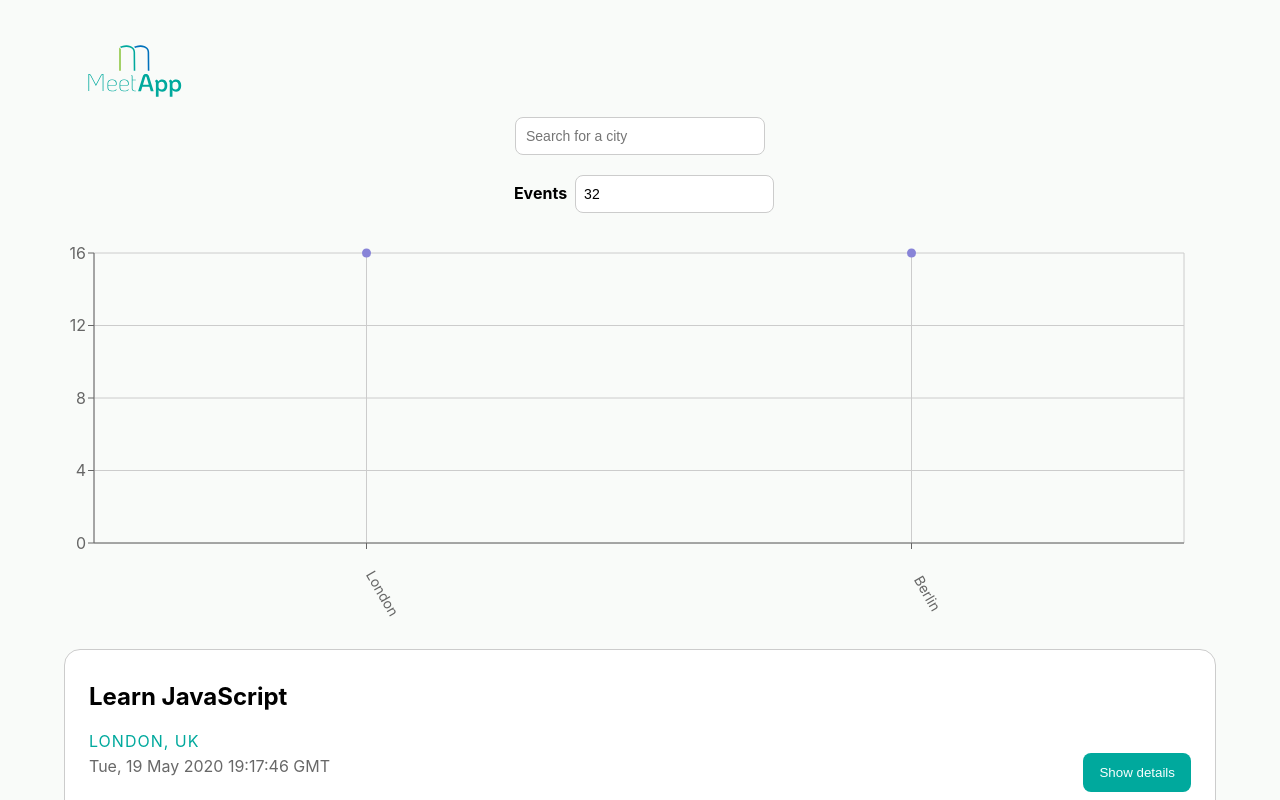
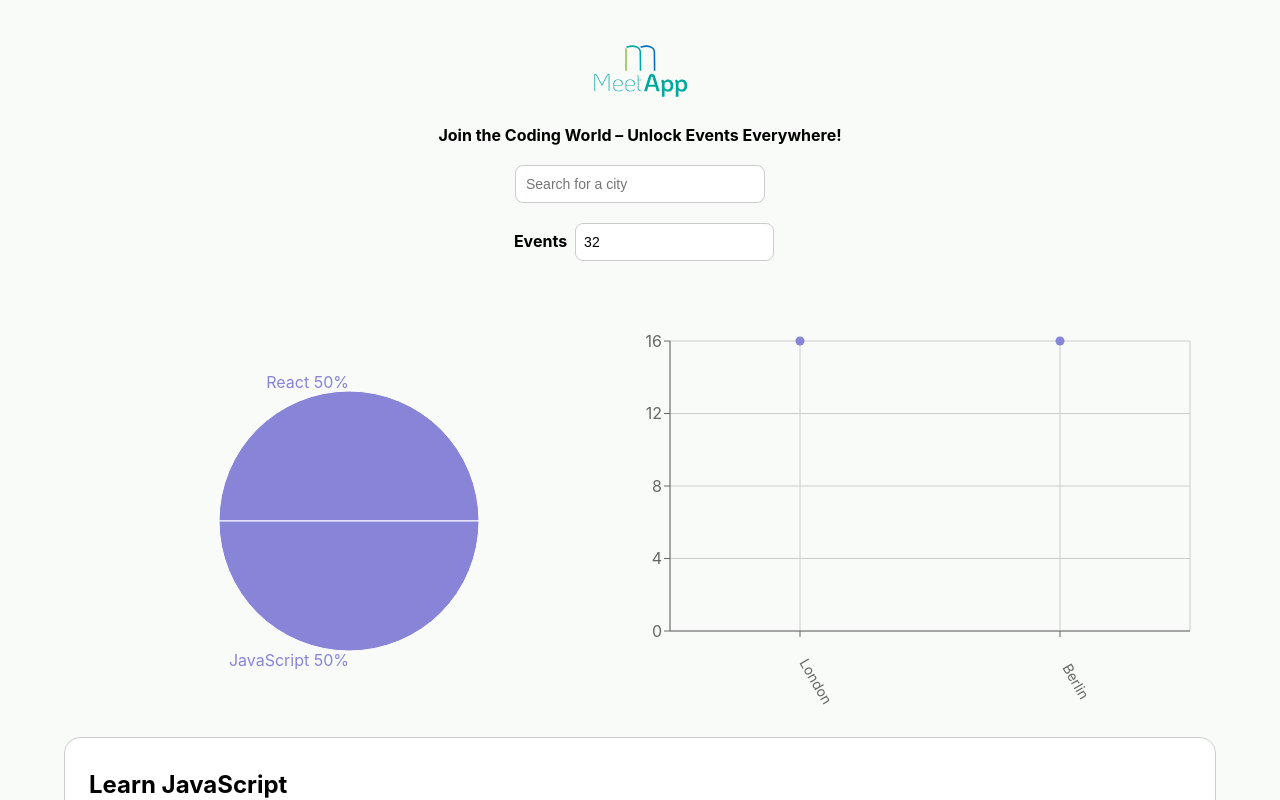
Before and after one commit to alionaterguta/meet, a React (Create React App) app: page / in a window 1280 px wide. Shown: the top 800 px of the page. Built offline with nearby package versions, Linux system fonts and the light colour scheme; what atatus-spa would draw is missing.

Commit message:
Event chart added // styling

```diff
--- a/src/App.css
+++ b/src/App.css
@@ -18,6 +18,10 @@ h4 {
   margin: 8px;
   color: black;
 }
+.slogan {
+  text-align: center;
+  margin: 8px 10px 20px;
+}
 #number-of-events {
   padding: 8px 8px;
   border-radius: 8px;
@@ -27,12 +31,21 @@ h4 {
   line-height: 20px;
   align-self: center;
   height: 38px;
-  margin-bottom: 20px;
+  margin-bottom: 60px;
 }
-
 p {
   margin: 5px 0;
 }
+.charts-container {
+  display: grid;
+  grid-template-columns: 1fr 1fr;
+}
+@media (max-width: 768px) {
+  .charts-container {
+    grid-template-columns: 1fr;
+  }
+}
+
 .eventLocation {
   letter-spacing: 1px;
   text-transform: uppercase;
@@ -66,6 +79,10 @@ input[type="text"] {
   flex-direction: column;
   margin: auto;
   position: relative;
+}
+img {
+  display: block;
+  margin: 0 auto;
 }
 
 .suggestions {
@@ -118,6 +135,20 @@ input[type="text"] {
   background-color: #00a99d;
   color: #f9fefe;
 }
+@media (max-width: 768px) {
+  .details-btn {
+    position: static;
+    text-align: center;
+  }
+  .eventDetails {
+    padding: 10px 0;
+  }
+}
+@media (min-width: 768px) {
+  .details-btn {
+    margin-top: 20px;
+  }
+}
 .alerts-container {
   position: fixed;
   top: 0px;
--- a/src/App.js
+++ b/src/App.js
@@ -8,13 +8,14 @@ import { InfoAlert } from "./components/Alert";
 import { ErrorAlert } from "./components/Alert";
 import { WarningAlert } from "./components/Alert";
 import CityEventsChart from "./components/CityEventsChart";
+import EventGenresChart from "./components/EventGenresChart";
 
 const App = () => {
   const [events, setEvents] = useState([]);
   const [currentNOE, setCurrentNOE] = useState(32);
   const [allLocations, setAllLocations] = useState([]);
   const [currentCity, setCurrentCity] = useState("See all cities");
-  const [infoAlert, setInfoAlert] = useState(""); // represent the text that’s displayed in the info alert.
+  const [infoAlert, setInfoAlert] = useState("");
   const [errorAlert, setErrorAlert] = useState("");
   const [warningAlert, setWarningAlert] = useState("");
 
@@ -56,7 +57,10 @@ const App = () => {
         setCurrentNOE={setCurrentNOE}
         setErrorAlert={setErrorAlert}
       />
-      <CityEventsChart allLocations={allLocations} events={events} />
+      <div className="charts-container">
+        <EventGenresChart events={events} />
+        <CityEventsChart allLocations={allLocations} events={events} />
+      </div>
       <EventList events={events} />
     </div>
   );
--- a/src/api.js
+++ b/src/api.js
@@ -23,7 +23,6 @@ const checkToken = async (accessToken) => {
   return result;
 };
 
-// fetch the list of all events
 export const getEvents = async () => {
   if (window.location.href.startsWith("http://localhost")) {
     return mockData;
--- a/src/components/CityEventsChart.js
+++ b/src/components/CityEventsChart.js
@@ -10,6 +10,7 @@ import {
 } from "recharts";
 
 const CityEventsChart = ({ allLocations, events }) => {
+  console.log("AllLocations", allLocations);
   const [data, setData] = useState([]);
 
   useEffect(() => {
@@ -42,6 +43,7 @@ const CityEventsChart = ({ allLocations, events }) => {
           type="category"
           dataKey="city"
           name="City"
+          allowDecimals={false}
           angle={60}
           interval={0}
           tick={{ dx: 20, dy: 40, fontSize: 14 }}
--- a/src/components/CitySearch.js
+++ b/src/components/CitySearch.js
@@ -3,14 +3,12 @@ import Logo from "../img/logo.svg";
 
 const CitySearch = ({ allLocations, setCurrentCity, setInfoAlert }) => {
   const [showSuggestions, setShowSuggestions] = useState(false);
-  //Add a new state for the input field so that the value can be accessed
   const [query, setQuery] = useState("");
-  // Add a new state which will hold the list of suggestions
   const [suggestions, setSuggestions] = useState([]);
 
   useEffect(() => {
     setSuggestions(allLocations);
-  }, [`${allLocations}`]); // `${allLocations}` -strigified value of the prop
+  }, [`${allLocations}`]);
 
   const handleInputChanged = (event) => {
     const value = event.target.value;
@@ -36,7 +34,7 @@ const CitySearch = ({ allLocations, setCurrentCity, setInfoAlert }) => {
   const handleItemClicked = (event) => {
     const value = event.target.textContent;
     setQuery(value);
-    setShowSuggestions(false); //to hide the list
+    setShowSuggestions(false);
     setCurrentCity(value);
     setInfoAlert("");
   };
@@ -44,6 +42,9 @@ const CitySearch = ({ allLocations, setCurrentCity, setInfoAlert }) => {
   return (
     <div id="city-search">
       <img src={Logo} alt="Logo" width="140" />
+      <h4 className="slogan">
+        Join the Coding World – Unlock Events Everywhere!
+      </h4>
       <input
         type="text"
         className="city"
--- a/src/components/Event.js
+++ b/src/components/Event.js
@@ -6,7 +6,7 @@ const Event = ({ event }) => {
   return (
     <>
       <li className="event">
-        <div>
+        <div className="details-container">
           <h2>{event.summary}</h2>
           <p className="eventLocation">{event.location}</p>
           <div>
@@ -15,6 +15,7 @@ const Event = ({ event }) => {
           {toggle ? (
             <>
               <p className="eventDetails">{event.description}</p>
+              <br />
               <button
                 className="details-btn"
                 id="hide-details"
@@ -25,6 +26,8 @@ const Event = ({ event }) => {
               </button>
             </>
           ) : (
+            <>
+              <br />
               <button
                 className="details-btn"
                 id="show-details"
@@ -33,6 +36,7 @@ const Event = ({ event }) => {
                 {" "}
                 Show details{" "}
               </button>
+            </>
           )}
         </div>
       </li>
--- /dev/null
+++ b/src/components/EventGenresChart.js
@@ -0,0 +1,64 @@
+import { useState, useEffect } from "react";
+import { PieChart, Pie, ResponsiveContainer } from "recharts";
+
+const EventGenresChart = ({ events }) => {
+  const [data, setData] = useState([]);
+  const genres = ["React", "JavaScript", "Node", "jQuery", "Angular"];
+
+  useEffect(() => {
+    setData(getData());
+  }, [`${events}`]);
+
+  const getData = () => {
+    const data = genres.map((genre) => {
+      const filteredEvents = events.filter((event) =>
+        event.summary.includes(genre)
+      );
+      return {
+        name: genre,
+        value: filteredEvents.length,
+      };
+    });
+    return data;
+  };
+  const renderCustomizedLabel = ({
+    cx,
+    cy,
+    midAngle,
+    outerRadius,
+    percent,
+    index,
+  }) => {
+    const RADIAN = Math.PI / 180;
+    const radius = outerRadius;
+    const x = cx + radius * Math.cos(-midAngle * RADIAN) * 1.07;
+    const y = cy + radius * Math.sin(-midAngle * RADIAN) * 1.07;
+    return percent ? (
+      <text
+        x={x}
+        y={y}
+        fill="#8884d8"
+        textAnchor={x > cx ? "start" : "end"}
+        dominantBaseline="central"
+      >
+        {`${genres[index]} ${(percent * 100).toFixed(0)}%`}
+      </text>
+    ) : null;
+  };
+
+  return (
+    <ResponsiveContainer width="99%" height={400}>
+      <PieChart>
+        <Pie
+          data={data}
+          dataKey="value"
+          fill="#8884d8"
+          labelLine={false}
+          label={renderCustomizedLabel}
+          outerRadius={130}
+        />
+      </PieChart>
+    </ResponsiveContainer>
+  );
+};
+export default EventGenresChart;
--- a/src/components/EventList.js
+++ b/src/components/EventList.js
@@ -1,5 +1,3 @@
-// src/components/EventList.js
-
 import Event from "./Event";
 
 const EventList = ({ events }) => {
--- a/src/components/NumberOfEvents.js
+++ b/src/components/NumberOfEvents.js
@@ -1,7 +1,6 @@
 import { useState } from "react";
 
 const NumberOfEvents = ({ setCurrentNOE, setErrorAlert }) => {
-  //Add a new state for the input field so that the value can be accessed
   const [query, setQuery] = useState(32);
 
   const handleInputChanged = (event) => {
```
Also changed, not shown: src/setupTests.js (+15 -0 lines). Lines whose indentation alone changed are shown as unchanged.
